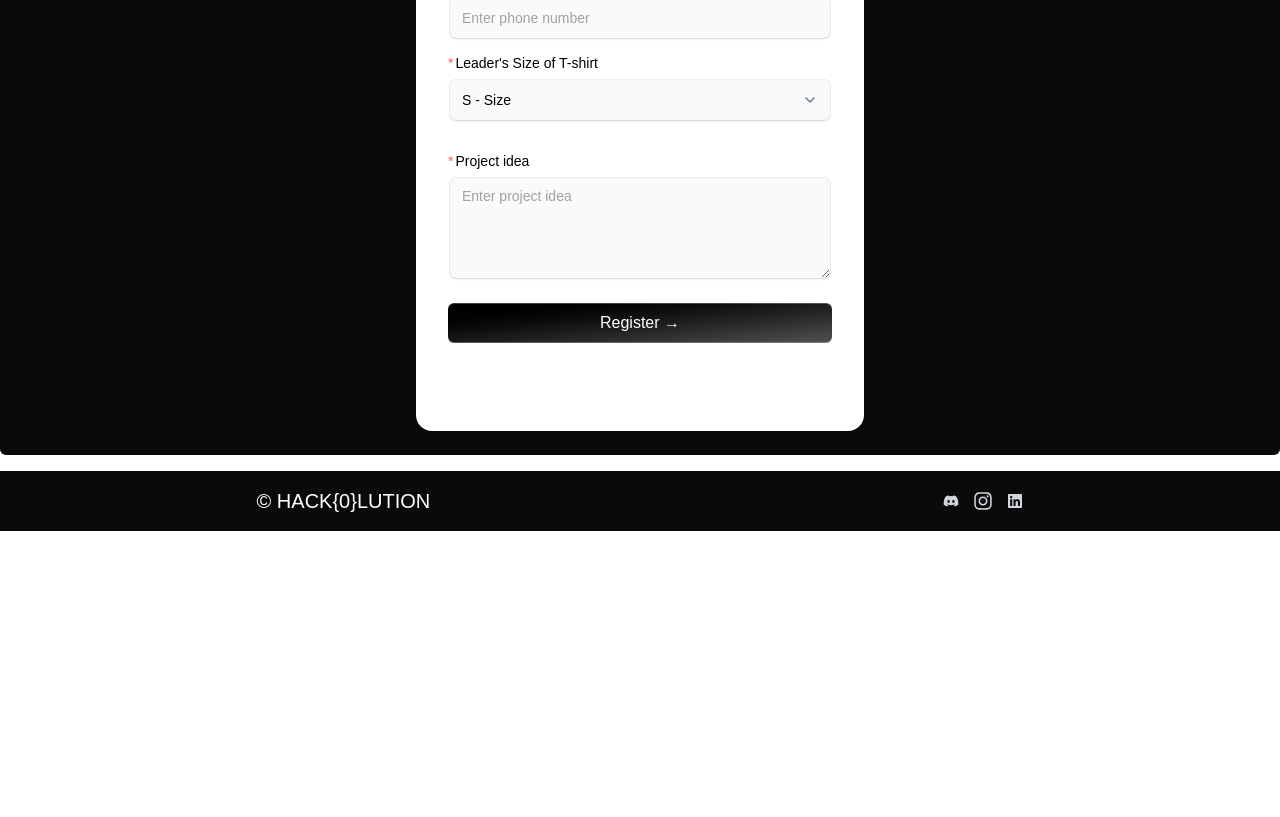
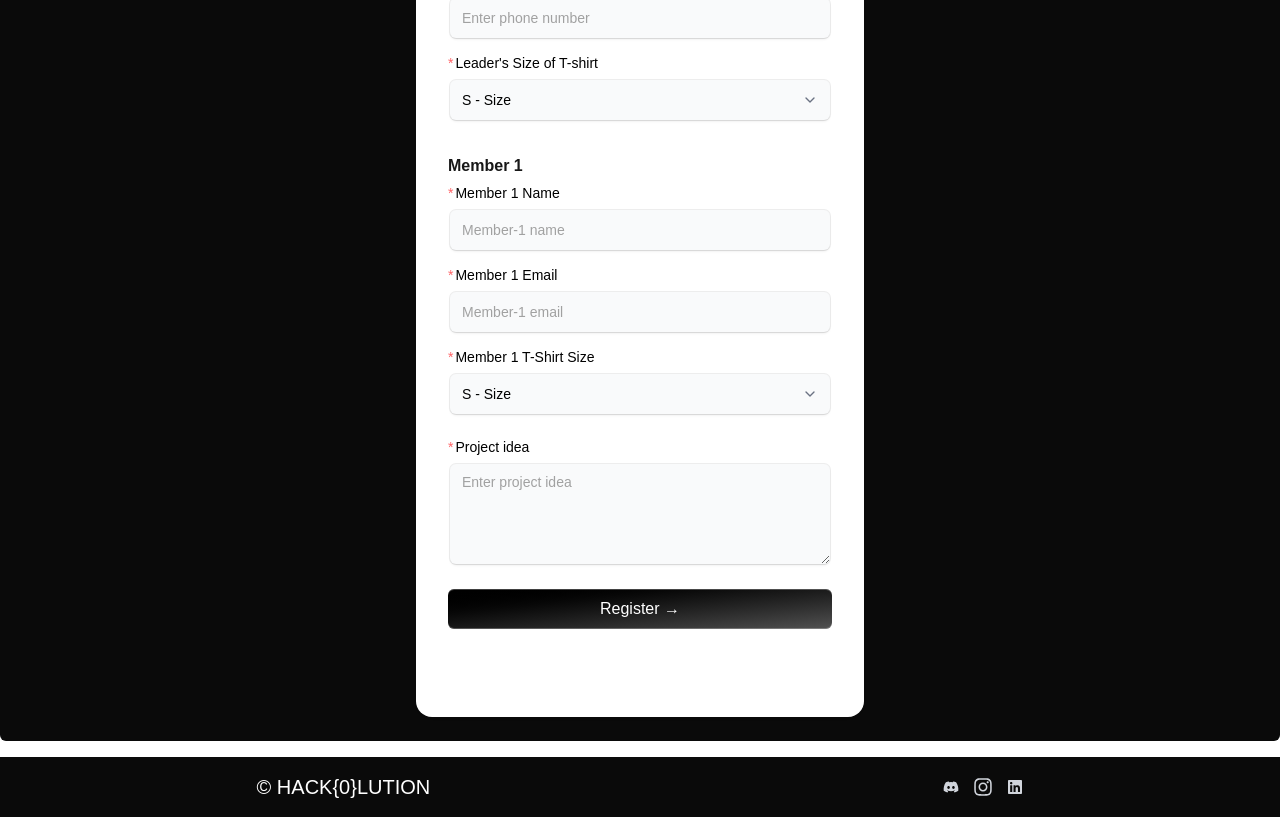
Before and after one commit to Souvik0216J/Hack-O-Lution-2025, a Next.js app: page /register in a window 1280 px wide. Shown: the part 778-1595 px from the top of the page. Before the commit the page ends 1309 px from the top, so only its background shows below. Built offline with nearby package versions, Linux system fonts and the light colour scheme.

Commit message:
register from dynamically add members

```diff
--- a/src/app/api/users/register/route.ts
+++ b/src/app/api/users/register/route.ts
@@ -8,9 +8,8 @@ export async function POST(request: NextRequest) {
     await connect() // wait for connection
     try {
        const reqBody = await request.json()
-       const {teamName, teamSize, leaderName, leaderEmail, leaderNo, leaderCity, leaderClgName, leaderTshirtSize, projectIDea} = reqBody
+       const {teamName, teamSize, leaderName, leaderEmail, leaderNo, leaderCity, leaderClgName, leaderTshirtSize, projectIDea, members} = reqBody
 
-       console.log(reqBody)
 
        // cheak if user already exists
         const user = await User.findOne({leaderEmail})
@@ -33,6 +32,7 @@ export async function POST(request: NextRequest) {
             leaderCity : leaderCity,
             leaderClgName : leaderClgName,
             leaderTshirtSize : leaderTshirtSize,
+            members: members,
             projectIDea : projectIDea,
             password: hashedPassword,
             isLeader : true
--- a/src/app/login/page.tsx
+++ b/src/app/login/page.tsx
@@ -13,11 +13,11 @@ export default function SignupFormDemo() {
     console.log("Form submitted");
   };
   return (
-    <div className="mt-20 min-h-screen w-full rounded-md bg-neutral-950 flex flex-col items-center justify-center px-4 py-6 sm:px-6 lg:px-8">
+    <div className="mt-15 min-h-screen w-full rounded-md bg-neutral-950 flex flex-col items-center justify-center px-4 py-6 sm:px-6 lg:px-8">
       <Spotlight/>
-      <div className="shadow-input mx-auto w-full max-w-md rounded-none bg-white p-4 md:rounded-2xl md:p-8 dark:bg-black">
+      <div className="shadow-input mx-auto w-full max-w-md rounded bg-white p-4 md:rounded-2xl md:p-8 dark:bg-black">
         <h2 className="text-xl font-bold text-neutral-800 dark:text-neutral-200">
-          Welcome to HackOlution Login
+          Welcome to Hack&#123;0&#125;Lution Login
         </h2>
         {/* <p className="mt-2 max-w-sm text-sm text-neutral-600 dark:text-neutral-300">
 
@@ -26,11 +26,11 @@ export default function SignupFormDemo() {
         <form className="my-8" onSubmit={handleSubmit}>
           <LabelInputContainer className="mb-4">
             <Label htmlFor="email">Email Address</Label>
-            <Input id="email" placeholder="projectmayhem@fc.com" type="email" />
+            <Input id="email" placeholder="abc@gmail.com" type="email" />
           </LabelInputContainer>
           <LabelInputContainer className="mb-4">
             <Label htmlFor="password">Password</Label>
-            <Input id="password" placeholder="••••••••" type="password" />
+            <Input id="password" placeholder="Password" type="password" />
           </LabelInputContainer>
 
 
--- a/src/app/register/page.tsx
+++ b/src/app/register/page.tsx
@@ -11,7 +11,25 @@ import React from "react";
 function Page() {
   const router = useRouter()
   const [submitDone, setSubmitDone] = React.useState(false)
-  const [user, setUser] = React.useState({
+
+  type Member = {
+    name: string;
+    email: string;
+    tshirtSize: string;
+  };
+
+  const [user, setUser] = React.useState<{
+    teamName: string;
+    teamSize: string;
+    leaderName: string;
+    leaderEmail: string;
+    leaderNo: string;
+    leaderCity: string;
+    leaderClgName: string;
+    leaderTshirtSize: string;
+    projectIDea: string;
+    members: Member[];
+  }>({
     teamName: "",
     teamSize: "2",
     leaderName: "",
@@ -21,7 +39,20 @@ function Page() {
     leaderClgName: "",
     leaderTshirtSize: "S - Size",
     projectIDea: "",
-  })
+    // Initialize one member everytime
+    members: [{ name: "", email: "", tshirtSize: "S - Size" }],
+  });
+
+  // Initialize members based on default team size on component mount
+  React.useEffect(() => {
+    const size = parseInt(user.teamSize);
+    setUser(prev => ({
+      ...prev,
+      members: Array.from({ length: size - 1 }, (_, i) =>
+        prev.members[i] || { name: "", email: "", tshirtSize: "S - Size" }
+      ),
+    }));
+  }, []);
 
   const onRegister = async () => {
     try {
@@ -53,7 +84,7 @@ function Page() {
       <Spotlight />
       <div className="shadow-input mx-auto w-full max-w-md rounded bg-white p-4 md:rounded-2xl md:p-8 dark:bg-black">
         <h2 className="text-xl font-bold text-neutral-800 dark:text-neutral-200">
-          Welcome to HackOLution
+          Welcome to Hack&#123;0&#125;Lution
         </h2>
         <p className="mt-2 max-w-sm text-sm text-neutral-600 dark:text-neutral-300">
           After registration you recieved login credentials by email.
@@ -79,10 +110,17 @@ function Page() {
                 { value: "3", label: "3" },
                 { value: "4", label: "4" },
               ]}
+              value={user.teamSize}
+              onChange={(e) => {
+                const selectedSize = e.target.value;
+                const size = parseInt(selectedSize);
 
-              onChange={(e) => setUser({
-                ...user, teamSize: e.target.value,
-              })}
+                setUser((prev) => ({
+                  ...prev,
+                  teamSize: selectedSize,
+                  members: Array.from({ length: size - 1 }, (_, i) => prev.members?.[i] || { name: "", email: "", tshirtSize: "" }),
+                }));
+              }}
             />
           </LabelInputContainer>
 
@@ -148,6 +186,63 @@ function Page() {
               })}
             />
           </LabelInputContainer>
+
+
+          {user.members.map((member, index) => (
+            <div key={index} className="mb-6">
+              <h4 className="font-semibold mb-2">Member {index + 1} </h4>
+
+              <LabelInputContainer className="mb-4">
+                <Label><span className="text-red-400 mr-0.5">*</span>Member {index + 1} Name</Label>
+                <Input
+                  type="text"
+                  value={member.name}
+                  required
+                  placeholder={`Member-${index + 1} name`}
+                  onChange={(e) => {
+                    const newMembers = [...user.members];
+                    newMembers[index].name = e.target.value;
+                    setUser({ ...user, members: newMembers });
+                  }}
+                />
+              </LabelInputContainer>
+
+              <LabelInputContainer className="mb-4">
+                <Label><span className="text-red-400 mr-0.5">*</span>Member {index + 1} Email</Label>
+                <Input
+                  type="email"
+                  value={member.email}
+                  required
+                  placeholder={`Member-${index + 1} email`}
+                  onChange={(e) => {
+                    const newMembers = [...user.members];
+                    newMembers[index].email = e.target.value;
+                    setUser({ ...user, members: newMembers });
+                  }}
+                />
+              </LabelInputContainer>
+
+              <LabelInputContainer className="mb-4">
+                <Label><span className="text-red-400 mr-0.5">*</span>Member {index + 1} T-Shirt Size</Label>
+                <Input
+                  dropdown
+                  required
+                  options={[
+                    { label: "S - Size", value: "S - Size" },
+                    { label: "M - Size", value: "M - Size" },
+                    { label: "L - Size", value: "L - Size" },
+                    { label: "XL - Size", value: "XL - Size" },
+                  ]}
+                  value={member.tshirtSize}
+                  onChange={(e) => {
+                    const newMembers = [...user.members];
+                    newMembers[index].tshirtSize = e.target.value;
+                    setUser({ ...user, members: newMembers });
+                  }}
+                />
+              </LabelInputContainer>
+            </div>
+          ))}
 
           <LabelInputContainer className="mb-4">
             <Label htmlFor="project"><span className="text-red-400 mr-0.5">*</span>Project idea</Label>
--- a/src/models/userModel.ts
+++ b/src/models/userModel.ts
@@ -1,4 +1,19 @@
 import mongoose from "mongoose";
+
+const memberSchema = new mongoose.Schema({
+    name: {
+      type: String,
+      required: [true, "Please provide member name"],
+    },
+    email: {
+      type: String,
+      required: [true, "Please provide member email"],
+    },
+    tshirtSize: {
+      type: String,
+      required: [true, "Please provide t-shirt size"],
+    },
+  });
 
 const userSchema = new mongoose.Schema({
     teamName:{
@@ -65,6 +80,11 @@ const userSchema = new mongoose.Schema({
         type: Boolean,
         default : false,
     },
+
+    members: {
+        type: [memberSchema], // this stores array of member objects
+        default: [],
+      },
 })
 
 const User = mongoose.models.userData || mongoose.model("userData", userSchema)
```
